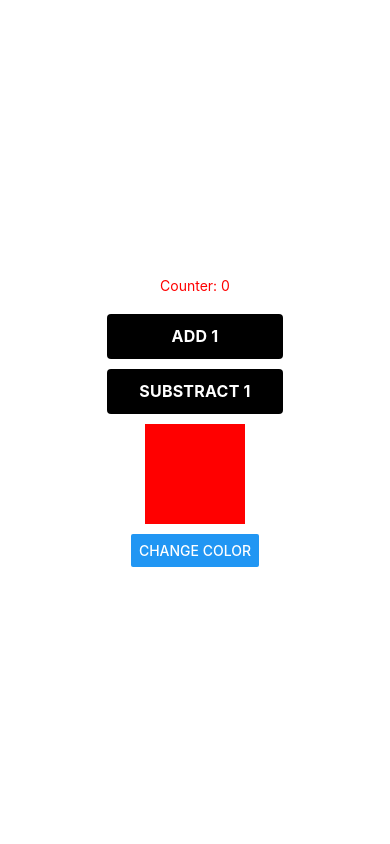
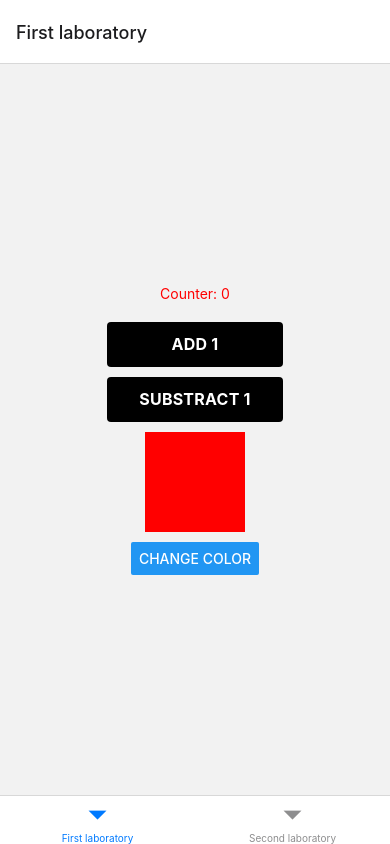
Before and after one commit to arri1/mobile-develop-2022, a React Native app in the folder dianaZamorshchikova/: screen / in a window 390 px wide. Built offline with nearby package versions, Linux system fonts and the light colour scheme.

Commit message:
вторая лабораторная работа

```diff
--- a/dianaZamorshchikova/App.js
+++ b/dianaZamorshchikova/App.js
@@ -6,114 +6,23 @@
  * @flow strict-local
  */
 
-import React, {useState} from 'react';
-import type {Node} from 'react';
-import {
-  Button,
-  SafeAreaView,
-  ScrollView,
-  StatusBar,
-  StyleSheet,
-  Text,
-  useColorScheme,
-  View,
-  TouchableOpacity, Pressable,
-} from "react-native";
+ import React from 'react';
+ import { NavigationContainer } from '@react-navigation/native';
+ import { createBottomTabNavigator } from '@react-navigation/bottom-tabs';
+ import { firstTaskSolution } from './src/screens/firstTaskSolution';
+ import { secondTaskSolution } from './src/screens/secondTaskSolution';
 
-import {
-  Colors,
-  DebugInstructions,
-  Header,
-  LearnMoreLinks,
-  ReloadInstructions,
-} from 'react-native/Libraries/NewAppScreen';
-const colors = ['red', 'orange', 'blue', 'yellow', 'black'];
+ const tabNavigator = createBottomTabNavigator();
 
-const App = () => {
-  const [count, setCount] = useState(0);
-  const [colorIndex, setColorIndex] = useState(0);
-  const [color, setColor] = useState(0);
-  return (
-    <SafeAreaView style={styles.mainContainer}>
-      <Text style={styles.red}>{'Counter: ' + count.toString()}</Text>
-      <View style={styles.countButton}>
-        <Pressable
-          style={styles.button}
-          onPress={() => {
-            setCount(count + 1);
-          }}>
-          <Text style={styles.text}>{'ADD 1'}</Text>
-        </Pressable>
-        <Pressable
-          style={styles.button}
-          onPress={() => {
-            setCount(count - 1);
-          }}>
-          <Text style={styles.text}>{'SUBSTRACT 1'}</Text>
-        </Pressable>
-      </View>
-      <TouchableOpacity
-        style={[styles.bar, {backgroundColor: colors[colorIndex]}]}
-        onLongPress={() => {
-          setColorIndex(randomInteger(0, colors.length - 1));
-        }}
-      />
-      <View style={styles.changeColorButton}>
-        <Button
-          title={'change color'}
-          onPress={() => {
-            setColorIndex(randomInteger(0, colors.length - 1));
-          }}
-        />
-      </View>
-    </SafeAreaView>
-  );
-};
+ const App = () => {
+   return (
+     <NavigationContainer>
+       <tabNavigator.Navigator initialRouteName='first'>
+         <tabNavigator.Screen name='First laboratory' component={firstTaskSolution} />
+         <tabNavigator.Screen name='Second laboratory' component={secondTaskSolution} />
+       </tabNavigator.Navigator>
+     </NavigationContainer>
+   );
+ };
 
-const styles = StyleSheet.create({
-  mainContainer: {
-    justifyContent: 'center',
-    alignItems: 'center',
-    height: '100%',
-    width: '100%',
-  },
-  countButton: {
-    marginTop: 10,
-  },
-  bar: {
-    marginTop: 10,
-    width: 100,
-    height: 100,
-    backgroundColor: 'red',
-  },
-  changeColorButton: {
-    marginTop: 10,
-    borderRadius: 10,
-  },
-  red: {
-    color: 'red',
-  },
-  button: {
-    marginTop: 10,
-    alignItems: 'center',
-    justifyContent: 'center',
-    paddingVertical: 12,
-    paddingHorizontal: 32,
-    borderRadius: 4,
-    elevation: 3,
-    backgroundColor: 'black',
-  },
-  text: {
-    fontSize: 16,
-    lineHeight: 21,
-    fontWeight: 'bold',
-    letterSpacing: 0.25,
-    color: 'white',
-  },
-});
-
-function randomInteger(min, max) {
-  return Math.floor(Math.random() * (max - min + 1)) + min;
-}
-
-export default App;
+ export default App;
--- /dev/null
+++ b/dianaZamorshchikova/src/screens/firstTaskSolution.js
@@ -0,0 +1,98 @@
+import React, {useState} from 'react';
+// import type {Node} from 'react';
+import {
+  Button,
+  SafeAreaView,
+  StyleSheet,
+  Text,
+  View,
+  TouchableOpacity, Pressable,
+} from "react-native";
+
+const colors = ['red', 'orange', 'blue', 'yellow', 'black'];
+
+export const firstTaskSolution = () => {
+    const [count, setCount] = useState(0);
+    const [colorIndex, setColorIndex] = useState(0);
+    return (
+      <SafeAreaView style={styles.mainContainer}>
+        <Text style={styles.red}>{'Counter: ' + count.toString()}</Text>
+        <View style={styles.countButton}>
+          <Pressable
+            style={styles.button}
+            onPress={() => {
+              setCount(count + 1);
+            }}>
+            <Text style={styles.text}>{'ADD 1'}</Text>
+          </Pressable>
+          <Pressable
+            style={styles.button}
+            onPress={() => {
+              setCount(count - 1);
+            }}>
+            <Text style={styles.text}>{'SUBSTRACT 1'}</Text>
+          </Pressable>
+        </View>
+        <TouchableOpacity
+          style={[styles.bar, {backgroundColor: colors[colorIndex]}]}
+          onLongPress={() => {
+            setColorIndex(randomInteger(0, colors.length - 1));
+          }}
+        />
+        <View style={styles.changeColorButton}>
+          <Button
+            title={'change color'}
+            onPress={() => {
+              setColorIndex(randomInteger(0, colors.length - 1));
+            }}
+          />
+        </View>
+      </SafeAreaView>
+    );
+};
+
+const styles = StyleSheet.create({
+    mainContainer: {
+      justifyContent: 'center',
+      alignItems: 'center',
+      height: '100%',
+      width: '100%',
+    },
+    countButton: {
+      marginTop: 10,
+    },
+    bar: {
+      marginTop: 10,
+      width: 100,
+      height: 100,
+      backgroundColor: 'red',
+    },
+    changeColorButton: {
+      marginTop: 10,
+      borderRadius: 10,
+    },
+    red: {
+      color: 'red',
+    },
+    button: {
+      marginTop: 10,
+      alignItems: 'center',
+      justifyContent: 'center',
+      paddingVertical: 12,
+      paddingHorizontal: 32,
+      borderRadius: 4,
+      elevation: 3,
+      backgroundColor: 'black',
+    },
+    text: {
+      fontSize: 16,
+      lineHeight: 21,
+      fontWeight: 'bold',
+      letterSpacing: 0.25,
+      color: 'white',
+    },
+});
+
+function randomInteger(min, max) {
+    return Math.floor(Math.random() * (max - min + 1)) + min;
+};
--- /dev/null
+++ b/dianaZamorshchikova/src/screens/secondTaskSolution.js
@@ -0,0 +1,112 @@
+import React, { useCallback } from 'react';
+import {
+  View,
+  FlatList,
+  StyleSheet,
+  Dimensions,
+  Text,
+  Image,
+  RefreshControl
+} from 'react-native';
+import axios from 'axios';
+import { useState, useEffect } from 'react';
+
+
+const baseUrl = 'https://newsapi.org/v2/';
+const query = 'top-headlines?country=us&category=science&apiKey=48b84474695446a78893afea51523ce6';
+const { width, height } = Dimensions.get('window')
+
+export const secondTaskSolution = () => {
+  const [news, setNews] = useState([]);
+  const [refreshing, setRefreshing] = useState(false);
+  useEffect(() => {
+    getNews();
+  }, []);
+
+  const getNews = () => {
+    axios.create({
+      baseURL: baseUrl
+    }).get(query)
+    .then((res) => {
+      setNews(res.data);
+    })
+    .catch(error => {
+      alert(error);
+    });
+  }
+
+  const onRefresh = useCallback(() => {
+    setRefreshing(true);
+    axios.create({
+      baseURL: baseUrl
+    }).get(query)
+    .then((res) => {
+      setNews(res.data);
+      setRefreshing(false);
+    })
+    .catch(error => {
+      alert(error);
+    });
+  }, []);
+
+  return (
+      <FlatList
+      refreshControl={
+        <RefreshControl refreshing={refreshing} onRefresh={onRefresh} />
+      }
+      data={news.articles}
+      keyExtractor={(item, index) => 'key' + index}
+      renderItem={({item}) => {
+        return <View style={styles.cardView}>
+          <Text style={styles.title}>{item.title}</Text>
+          <Text style={styles.author}>{item.author}</Text>
+          <Image style={styles.image} source={{uri:item.urlToImage}}/>
+          <Text style={styles.description}>{item.description}</Text>
+        </View>
+      }}
+      />
+    );
+  };
+
+  const styles = StyleSheet.create({
+    scrollView: {
+      paddingHorizontal: 10,
+    },
+    cardView: {
+        backgroundColor: 'white',
+        margin: width * 0.03,
+        borderRadius: width * 0.05,
+        shadowColor: '#000',
+        shadowOffset: { width: 0.5, height: 0.5 },
+        shadowOpacity: 0.5,
+        shadowRadius: 3,
+        elevation: 5
+    },
+    title: {
+        marginHorizontal: width * 0.05,
+        marginVertical: width * 0.03,
+        color: 'black',
+        fontSize: 20,
+        fontWeight: 'bold'
+
+    },
+    description: {
+        marginVertical: width * 0.05,
+        marginHorizontal: width * 0.02,
+        color: 'gray',
+        fontSize: 18
+    },
+    image: {
+        height: height / 6,
+        marginLeft: width * 0.05,
+        marginRight: width * 0.05,
+        marginVertical: height * 0.02
+    },
+    author: {
+        marginBottom: width * 0.0,
+        marginHorizontal: width * 0.05,
+        fontSize: 15,
+        color: 'gray'
+
+    }
+});
```
Also changed, not shown: dianaZamorshchikova/package.json (+7 -1 lines), 1 other file (tests, documents, lock files or other folders).
